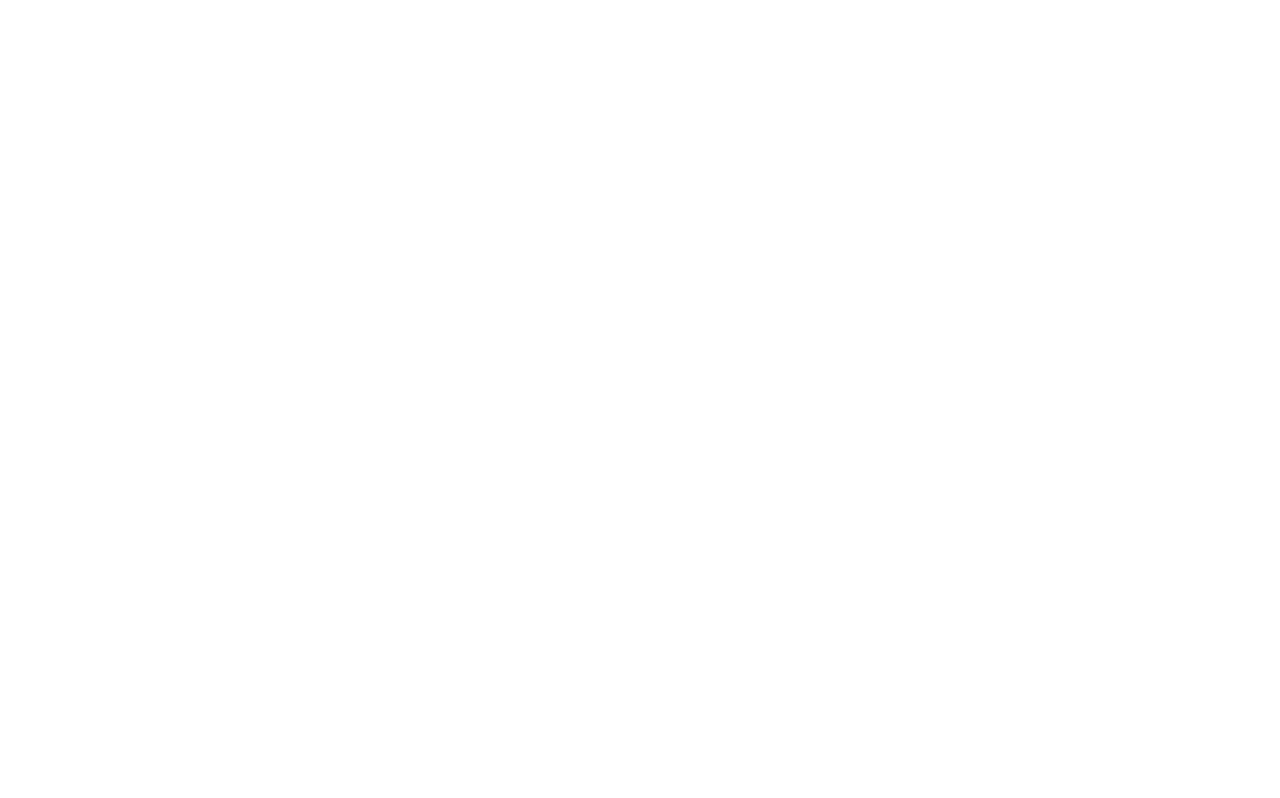
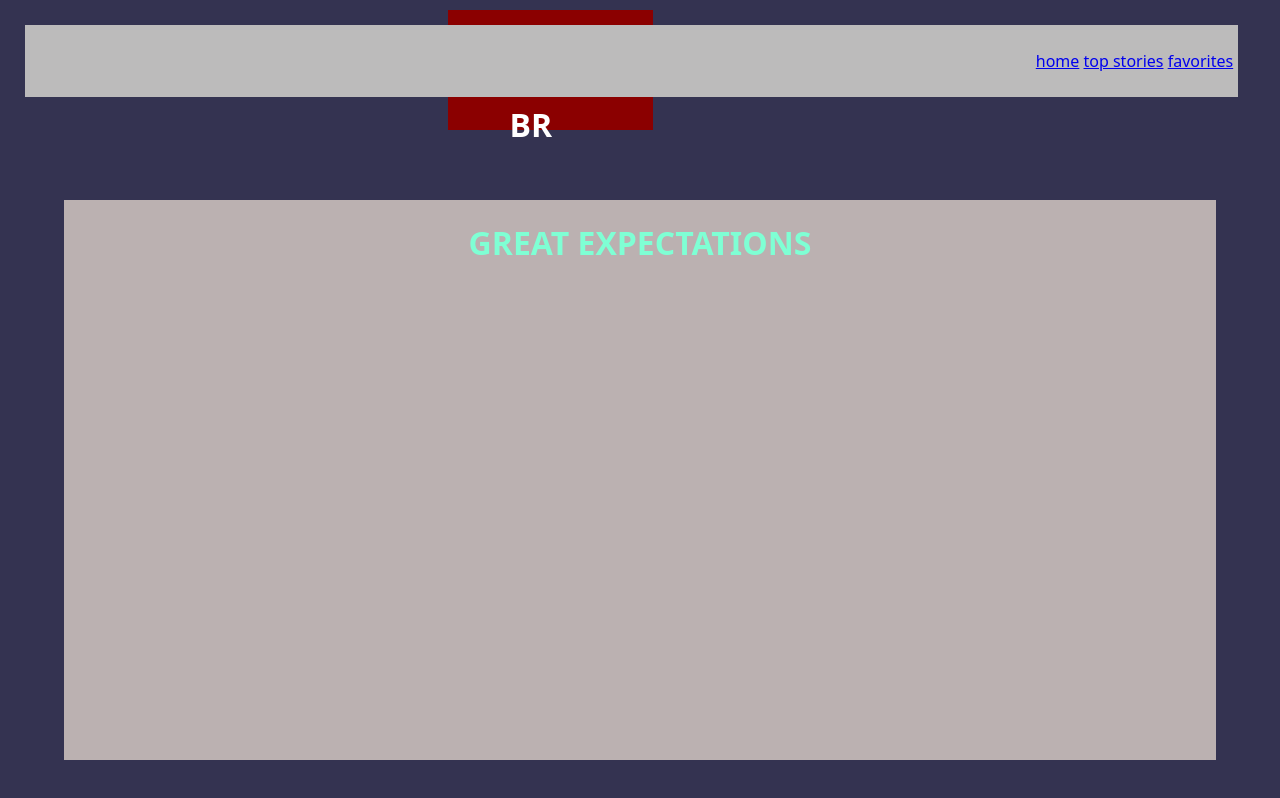
Before and after one commit to ponaitisblynaitis/positions-hw, a plain HTML site: page index.html in a window 1280 px wide. Drawn offline with Linux system fonts and the light colour scheme.

Commit message:
added new positions

```diff
--- a/assets/styles.css
+++ b/assets/styles.css
@@ -0,0 +1,47 @@
+.wrapper{
+    max-width: 100%;
+    margin: 0 auto;
+    font-family: system-ui, -apple-system, BlinkMacSystemFont, 'Segoe UI', Roboto, Oxygen, Ubuntu, Cantarell, 'Open Sans', 'Helvetica Neue', sans-serif
+}
+.main{
+    max-width: 100%;
+    height: 100vh;
+    background-color: rgb(52, 51, 81);
+    position: relative;
+}
+.menu{
+    background-color: rgb(188, 187, 187);
+    position: absolute;
+    width: 94%;
+    top: 25px;
+    left: 25px;
+    text-align: right;
+    padding: 25px 5px;
+    z-index: 1;
+}
+.block1{
+    background-color: darkred;
+    position: absolute;
+    width: 16%;
+    height: 15%;
+    top: 10px;
+    left: 35%;
+}
+.letter{
+    top: 60%;
+    left: 30%;
+    position: absolute;
+    color: white;
+}
+.block2{
+    position: absolute;
+    width: 90%;
+    height: 70%;
+    background-color: rgb(187, 177, 177);
+    top: 25%;
+    left: 5%;
+    text-align: center;
+}
+.letter2{
+    color: aquamarine;
+}
--- a/index.html
+++ b/index.html
@@ -7,7 +7,22 @@
     <title>Positions HW</title>
     <link rel="stylesheet" href="./assets/styles.css">
 </head>
-<body>
+<body class="wrapper">
+    <div class="main">
+        <div class="menu">
+            <a href="#">home</a>
+            <a href="#">top stories</a>
+            <a href="#">favorites</a>
+        </div>
+        <div class="block1">
+            <h1 class="letter">
+                BR
+            </h1>
+        </div>
+        <div class="block2">
+            <h1 class="letter2">GREAT EXPECTATIONS</h1>
+        </div>
 
+    </div>
 </body>
 </html>
```
